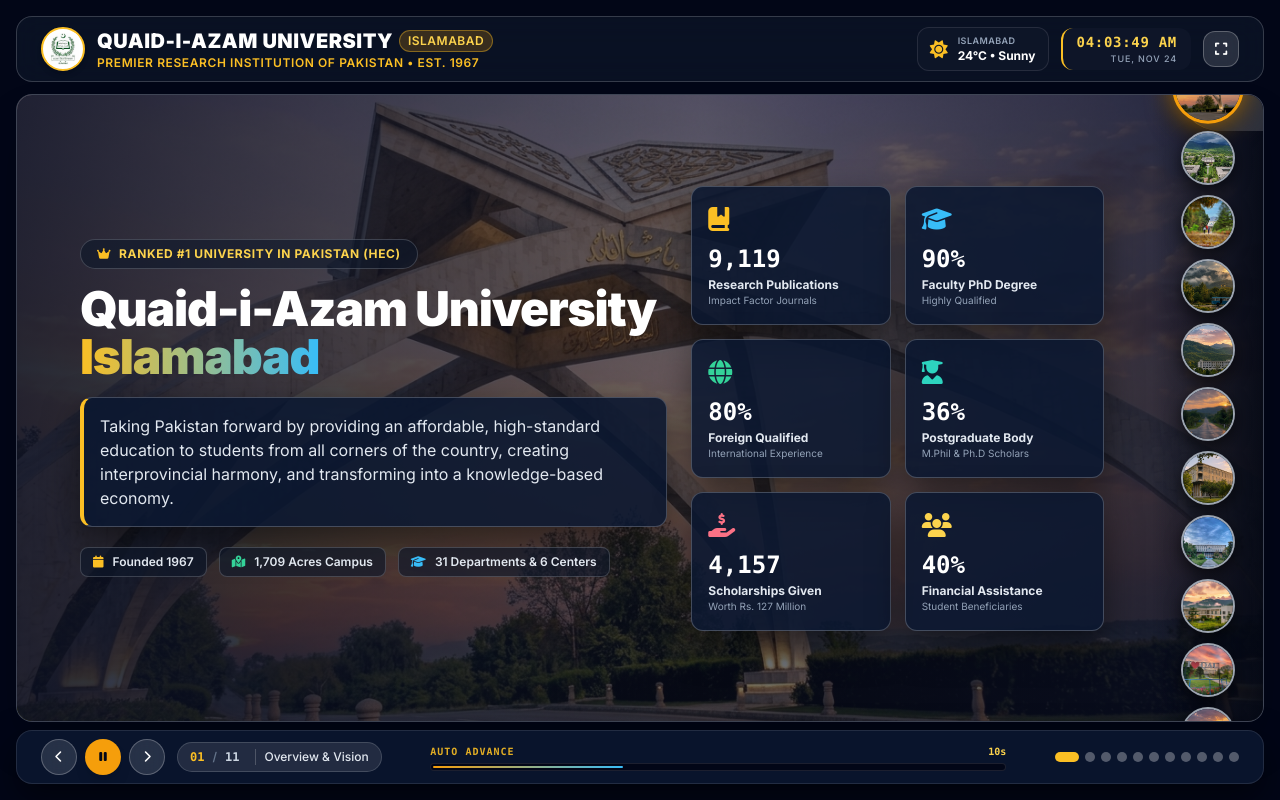
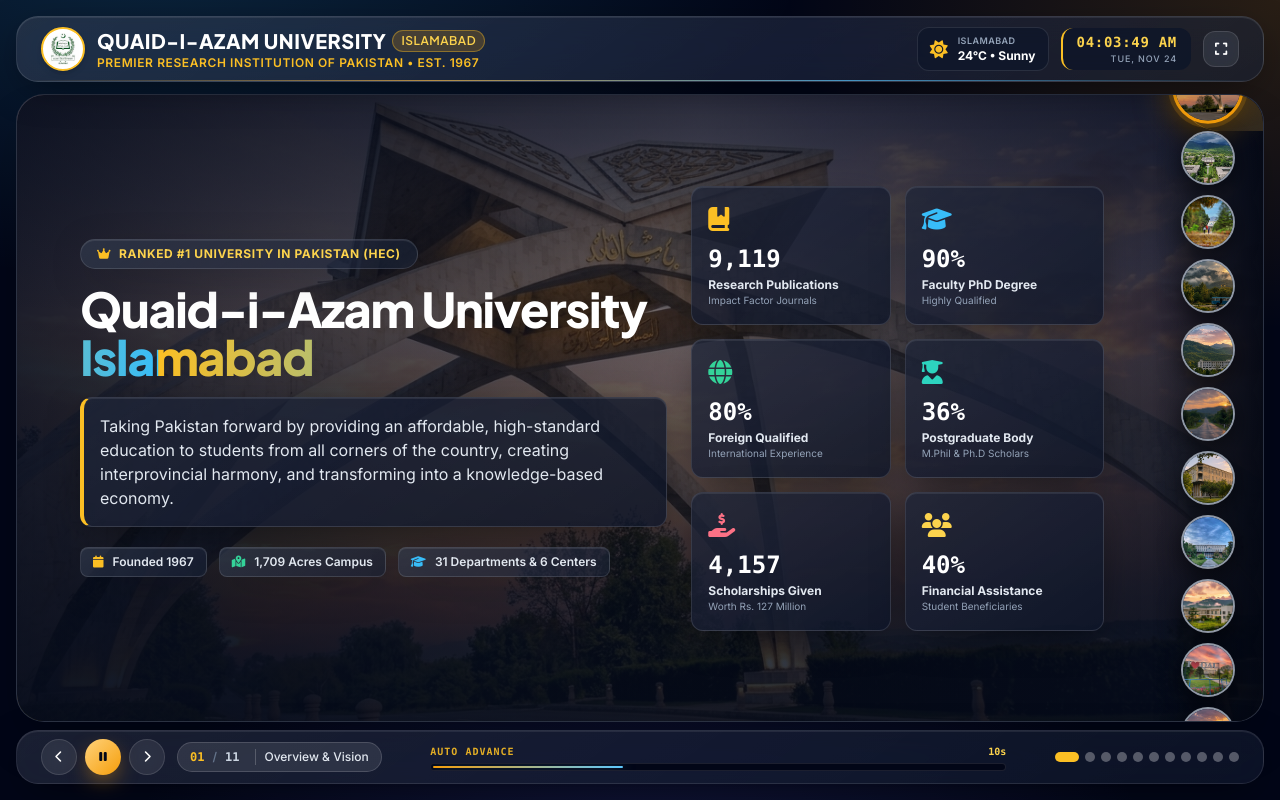
Before and after one commit to naveedqau/qau1, a plain HTML site: page index.html in a window 1280 px wide. Drawn offline with nearby package versions, Linux system fonts and the light colour scheme.

Commit message:
Update index.html

```diff
--- a/index.html
+++ b/index.html
@@ -32,7 +32,7 @@
     <!-- Google Fonts & FontAwesome -->
     <link rel="preconnect" href="https://fonts.googleapis.com">
     <link rel="preconnect" href="https://fonts.gstatic.com" crossorigin>
-    <link href="https://fonts.googleapis.com/css2?family=Inter:wght@300;400;500;600;700;800;900&display=swap" rel="stylesheet">
+    <link href="https://fonts.googleapis.com/css2?family=Inter:wght@300;400;500;600;700;800;900&family=Plus+Jakarta+Sans:wght@600;700;800&display=swap" rel="stylesheet">
     <link rel="stylesheet" href="https://cdnjs.cloudflare.com/ajax/libs/font-awesome/6.4.0/css/all.min.css">
     <!-- Chart.js -->
     <script src="https://cdn.jsdelivr.net/npm/chart.js"></script>
@@ -210,6 +210,87 @@
         .custom-scroll::-webkit-scrollbar-thumb:hover {
             background: rgba(245, 158, 11, 0.8);
         }
+    </style>
+    <style id="modern-theme">
+        :root{
+            --gold:#f5b94a; --gold-2:#f59e0b; --sky:#5cc8ff; --ink:#050b1a;
+            --glass:rgba(12,22,46,.55); --glass-strong:rgba(9,17,38,.78);
+            --line:rgba(255,255,255,.12); --radius:22px;
+        }
+        html{scroll-behavior:smooth}
+        body{
+            font-family:'Inter',system-ui,sans-serif;
+            background:
+              radial-gradient(1100px 600px at 12% -10%, rgba(56,189,248,.18), transparent 60%),
+              radial-gradient(900px 600px at 100% 0%, rgba(245,158,11,.16), transparent 55%),
+              radial-gradient(900px 700px at 50% 120%, rgba(99,102,241,.18), transparent 60%),
+              var(--ink);
+            -webkit-font-smoothing:antialiased;
+        }
+        h1,h2,h3{font-family:'Plus Jakarta Sans','Inter',sans-serif;letter-spacing:-.02em}
+
+        /* Glass surfaces: softer, with a thin gradient edge */
+        .glass-badge,.glass-card-dark{
+            position:relative;
+            background:linear-gradient(145deg,rgba(255,255,255,.10),rgba(255,255,255,.03)) , var(--glass);
+            backdrop-filter:blur(18px) saturate(140%);
+            -webkit-backdrop-filter:blur(18px) saturate(140%);
+            border:1px solid var(--line);
+            box-shadow:0 10px 40px -12px rgba(0,0,0,.6), inset 0 1px 0 rgba(255,255,255,.08);
+        }
+        .glass-card-dark{background:linear-gradient(145deg,rgba(255,255,255,.07),rgba(255,255,255,.015)), var(--glass-strong)}
+        .glass-card-dark{transition:transform .35s cubic-bezier(.2,.8,.2,1), border-color .3s, box-shadow .3s}
+        .glass-card-dark:hover{transform:translateY(-4px);border-color:rgba(245,185,74,.45);
+            box-shadow:0 22px 50px -14px rgba(0,0,0,.7), 0 0 0 1px rgba(245,185,74,.15)}
+
+        /* Header: floating bar with gold hairline */
+        body > header{border-radius:var(--radius)!important;overflow:hidden}
+        body > header::after{content:"";position:absolute;left:0;right:0;bottom:0;height:1px;
+            background:linear-gradient(90deg,transparent,var(--gold),var(--sky),transparent);opacity:.7}
+        body > header h1{font-family:'Plus Jakarta Sans',sans-serif;letter-spacing:.04em}
+
+        /* Hero stage */
+        main{border-radius:28px!important;border:1px solid var(--line)!important;
+            box-shadow:0 40px 80px -30px rgba(0,0,0,.8), 0 0 0 1px rgba(255,255,255,.04)}
+        /* Staggered entrance for slide content */
+        .hero-enter{animation:heroFadeIn .7s cubic-bezier(.16,1,.3,1) both}
+        .hero-enter > div > *{opacity:0;animation:rise .8s cubic-bezier(.16,1,.3,1) forwards}
+        .hero-enter > div > *:nth-child(1){animation-delay:.05s}
+        .hero-enter > div > *:nth-child(2){animation-delay:.18s}
+        .hero-enter > div > *:nth-child(3){animation-delay:.3s}
+        .hero-enter > div > *:nth-child(4){animation-delay:.42s}
+        @keyframes rise{from{opacity:0;transform:translateY(22px)}to{opacity:1;transform:none}}
+
+        /* Gradient headline accent shimmer */
+        .bg-clip-text{background-size:200% auto;animation:shine 6s linear infinite}
+        @keyframes shine{to{background-position:200% center}}
+
+        /* Dock thumbnails */
+        .circle-thumb-item{border:2px solid rgba(255,255,255,.55);box-shadow:0 8px 22px rgba(0,0,0,.55)}
+        .circle-thumb-item.active{border-color:var(--gold-2);
+            box-shadow:0 0 0 4px rgba(245,158,11,.18),0 0 34px rgba(245,158,11,.55),0 10px 26px rgba(0,0,0,.7)}
+        .active-curve-backdrop{background:linear-gradient(90deg,rgba(255,255,255,.04),rgba(245,185,74,.18));
+            border-left:2px solid rgba(245,185,74,.7)}
+
+        /* Footer controls */
+        #app-footer{border-radius:var(--radius)!important}
+        .glass-circle-btn{background:rgba(255,255,255,.08);border:1px solid var(--line)}
+        .glass-circle-btn:hover{background:rgba(245,185,74,.22);border-color:var(--gold);transform:translateY(-2px) scale(1.06)}
+        #play-pause-btn{background:linear-gradient(135deg,#ffd27a,#f59e0b)!important;
+            box-shadow:0 8px 22px -6px rgba(245,158,11,.7)}
+        #progress-bar{background:linear-gradient(90deg,var(--gold-2),var(--sky))!important;
+            box-shadow:0 0 14px rgba(92,200,255,.6)}
+
+        /* Scrollbar */
+        .custom-scroll::-webkit-scrollbar-thumb{background:linear-gradient(var(--gold-2),var(--sky))}
+
+        /* Focus + motion accessibility */
+        button:focus-visible{outline:2px solid var(--sky);outline-offset:3px}
+        @media (prefers-reduced-motion:reduce){
+            *,*::before,*::after{animation:none!important;transition:none!important}
+            .hero-enter > div > *{opacity:1}
+        }
+        @media (max-width:640px){main{border-radius:20px!important}}
     </style>
 </head>
 <body class="min-h-screen lg:h-screen w-screen flex flex-col justify-between p-2 sm:p-3 md:p-4 bg-slate-950 text-white overflow-x-hidden relative">
@@ -527,7 +608,7 @@
             const stage = document.getElementById('slide-stage');
 
             stage.style.backgroundPosition = (currentSlide.bg === 'bab1.jpg' || index === 0) ? 'center top' : 'center center';
-            stage.style.backgroundImage = `linear-gradient(to right, rgba(11, 16, 36, 0.88) 0%, rgba(11, 16, 36, 0.55) 55%, rgba(11, 16, 36, 0.82) 100%), url('${currentSlide.bg}')`;
+            stage.style.backgroundImage = `linear-gradient(180deg, rgba(5, 11, 26, 0.55) 0%, rgba(5, 11, 26, 0) 35%, rgba(5, 11, 26, 0.7) 100%), linear-gradient(to right, rgba(8, 14, 32, 0.9) 0%, rgba(8, 14, 32, 0.5) 55%, rgba(8, 14, 32, 0.8) 100%), url('${currentSlide.bg}')`;
 
             stage.innerHTML = `<div class="w-full h-full hero-enter overflow-y-auto custom-scroll flex flex-col justify-center p-4 md:p-6 lg:p-8 pb-20 lg:pb-8 lg:pr-32">${currentSlide.render()}</div>`;
 
```
